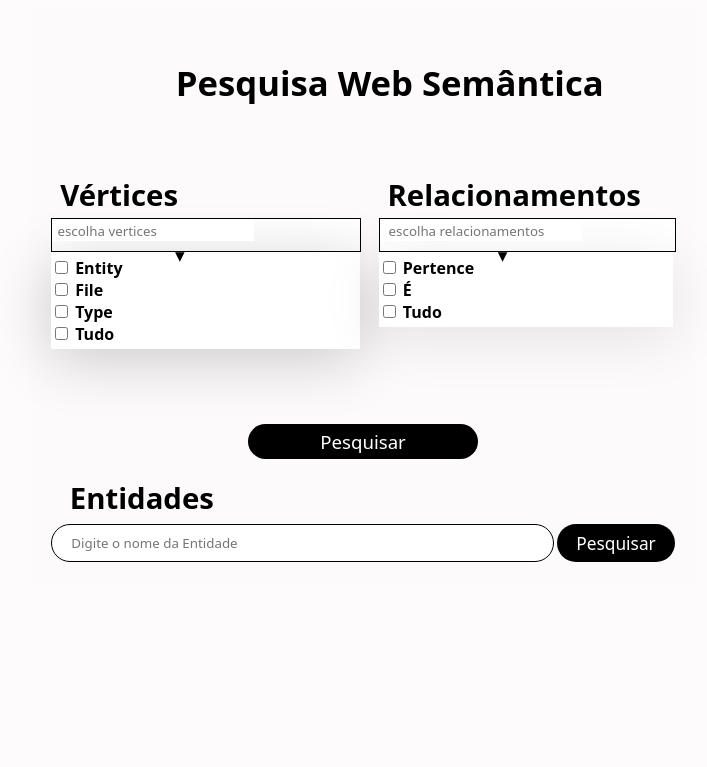
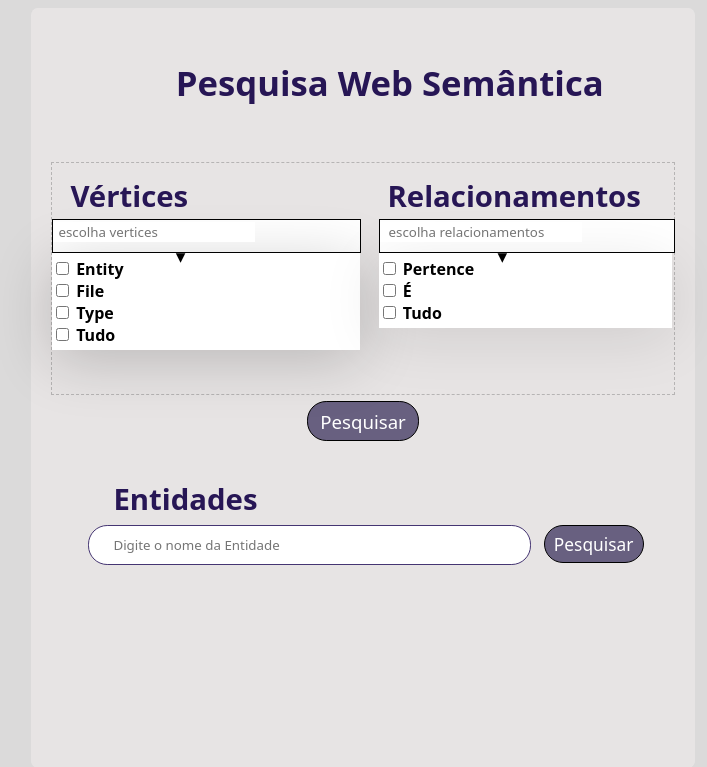
Before and after one commit to Mandree29/tcc, a Flask app: page / in a window 1280 px wide. Shown: the top 767 px of the page, without its empty margins (277-984 px from the left). Run offline with Flask 2, Linux system fonts and the light colour scheme; data that the repository does not hold is empty.

Commit message:
Encerrando a sprint do front-end

```diff
--- a/static/searchbar.js
+++ b/static/searchbar.js
@@ -7,6 +7,8 @@
 
 window.onload = foco_ajax()
 barra.addEventListener('keyup', search_bar)
+barra.addEventListener('focus', luz_de_atencao)
+barra.addEventListener('blur', tirar_sobreamento)
 
 
 
@@ -75,3 +77,12 @@
     console.log(x.firstChild)
     barra.value = x.innerHTML
  }
+
+ function luz_de_atencao(){
+    console.log("foco")
+    barra.style.boxShadow = "blur"
+ }
+
+ function tirar_sobreamento(){
+    barra.style.boxShadow = "none"
+ }
--- a/static/style.css
+++ b/static/style.css
@@ -3,7 +3,7 @@
 }
 
 body{
-    background-color: rgb(253, 251, 251);
+    background-color: rgb(219, 218, 218);
 }
 
 main{
@@ -13,9 +13,10 @@
     width: 78dvh;
     padding: 20px;
     /* margin-top: 12%; */
-    background-color: rgb(252, 250, 250);
+    background-color: rgba(243, 239, 239, 0.5);
     /* box-shadow: 1px 2px 1px black; */
     border-radius: 1%;
+    height: 90vh;
 }
 
 
@@ -25,6 +26,7 @@
     margin-top: 5%;
     font-size: 26pt;
     padding: 0;
+    color: #271655;
 }
 
 h3{
@@ -32,6 +34,8 @@
     margin-left: 3%;
     font-size: 22pt;
     margin-top: 0;
+    color: #271655;
+
 
 }
 
@@ -145,8 +149,8 @@
     /* margin-top: 80px; */
     align-items: center;
     justify-content: center;
-    /* border: 1px solid black; */
-    padding-bottom: 5%;
+    border: 1px dashed rgb(182, 180, 180);
+    padding-bottom: 1%;
     /* padding-left: 1%;
     padding-right: 1%; */
     padding-top: 2%;
@@ -169,17 +173,26 @@
 
 #btn{
     display: block;
-    background-color: black;
+    background-color: #686080;
     color: white;
     border: none;
     border-radius: 1.2rem;
     margin-left: auto;
     margin-right: auto;
-    height: 35px;
+    height: 40px;
     margin-top: 1%;
-    width: 37%;
+    width: 18%;
     font-size: 14pt;
     font-weight: 400;
+    border: 1px solid black;
+}
+
+#btn:hover, #btn2:hover{
+    background-color: #F2F1F1;
+    color: #686080;
+    font-weight: 600;
+    cursor: pointer;
+
 }
 
 #form_1{
@@ -187,7 +200,7 @@
 }
 
 #form_2{
-    margin-top: 3%;
+    margin-top: 6%;
 }
 
 #form2{
@@ -199,14 +212,16 @@
     display: inline-block;
     border: none;
     border-radius: 1.2rem;
-    width: 19%;
-    margin-left: 0.5%;
-    background-color: black;
+    width: 16%;
+    margin-left: 2%;
+    background-color: #686080;
     color: white;
     font-size: 13pt;
     font-weight: 400;
+    border: 1px solid black;
+    height: 38px;
+}
 
-}
 
 .x{
     font-weight: bold;
@@ -224,13 +239,14 @@
     border-right: 1px solid rgb(68, 68, 143);
     border-bottom: 1px solid rgb(68, 68, 143);
     display: none;
-    width: 82%;
+    width: 64%;
     cursor: pointer;
     padding-inline-start: 0;
     margin-block-start: 0;
     margin-block-end: 0;
-    margin-left: 0;
+    margin-left: 8%;
     padding-left: 0;
+    background-color: white;
 }
 
 
@@ -245,8 +261,19 @@
 
 
 #nomes{
-    width: 80%;
-    border: 1px solid black;
+    width: 66%;
+    border: 1px solid #453572;
     border-radius: 1.2rem;
-    height: 34px;
+    height: 28px;
+    margin-left: 6%;
+    padding: 5px;
+    padding-left: 24px;
 }
+
+#tit_entidades{
+    margin-left: 10%;
+}
+
+#tit_vert{
+    margin-left: 6%;
+}
--- a/templates/index.html
+++ b/templates/index.html
@@ -73,10 +73,10 @@
     <input type="text" name="prop" class="form-control" placeholder="Propriedade" id="prop">
 </label> -->
 <form action="localhost:5000/pesquisa/nomes" method="get" id="form_2">
-<h3>Entidades</h3>
+<h3 id="tit_entidades">Entidades</h3>
 <label for="valor" class="form-label" id="form2">
      <!-- <span class="x">Nome</span> -->
-    <input type="text" name="val" placeholder="     Digite o nome da Entidade" class="form-control" id="nomes">
+    <input type="text" name="val" placeholder="Digite o nome da Entidade" class="form-control" id="nomes">
     <input type="submit" value="Pesquisar" class="btn btn-primary" id="btn2">
 </label>
 <ul id="caixa_nomes"></ul>
```
